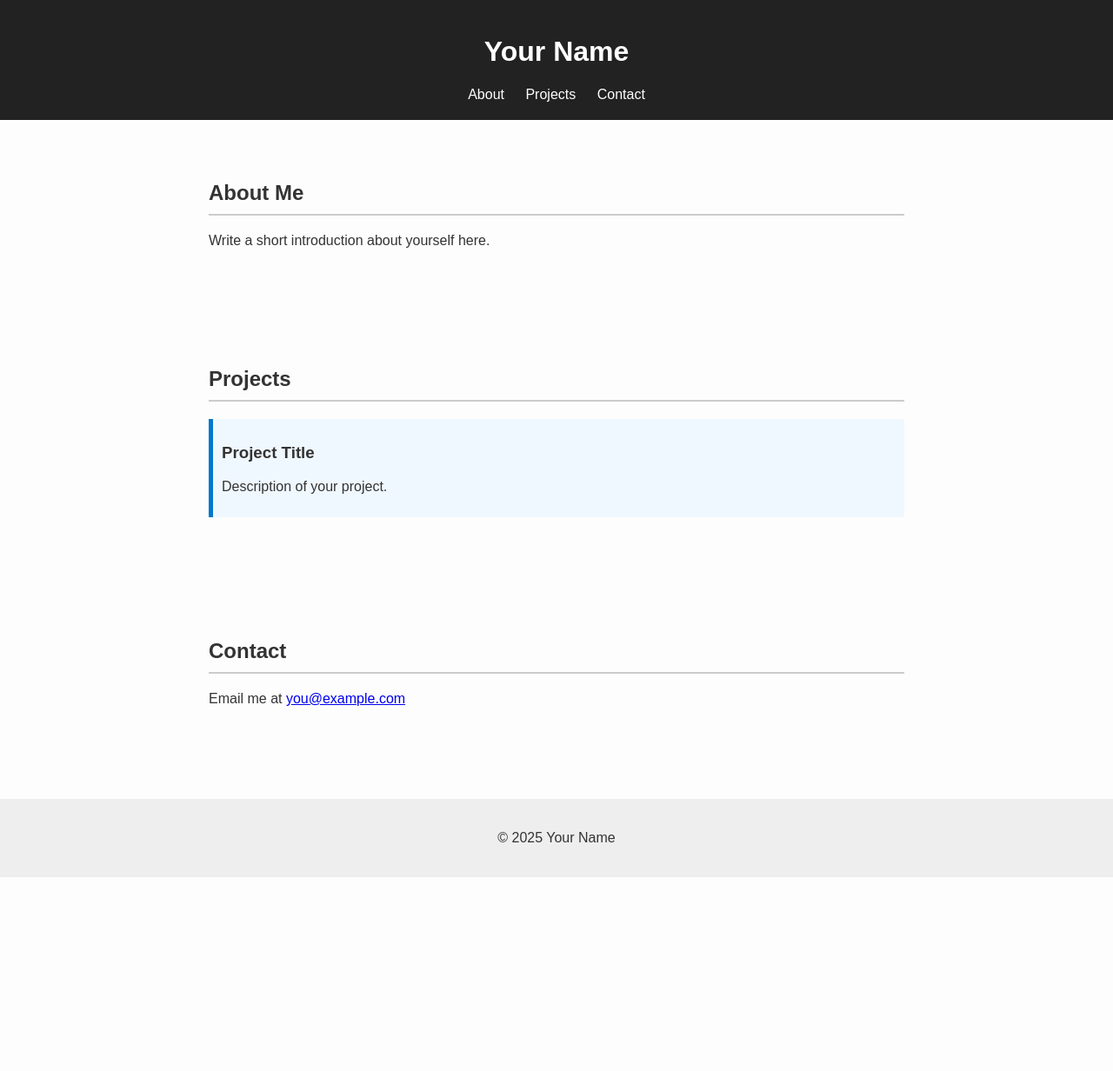
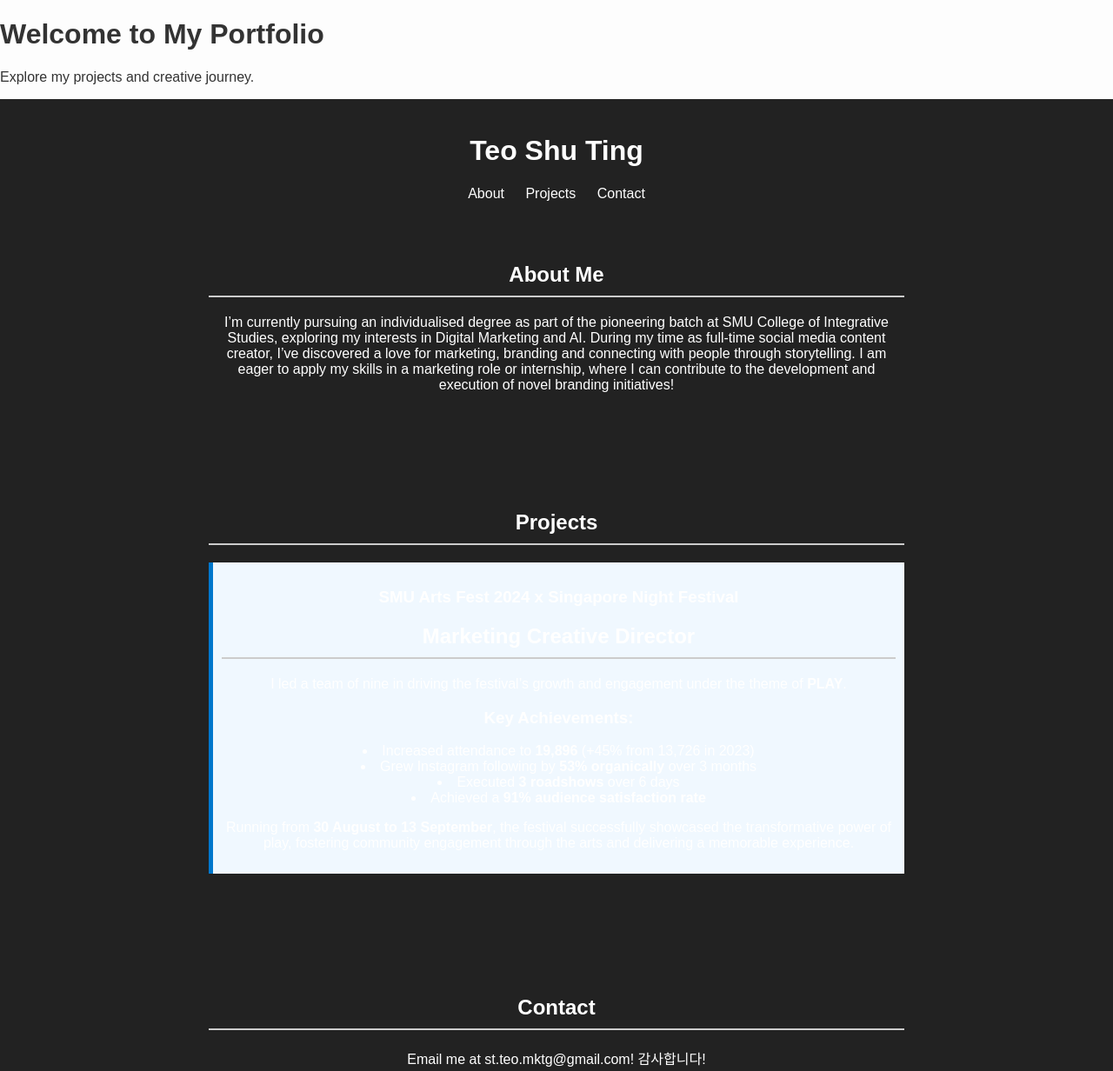
Before and after one commit to teoshuting/my-portfolio, a plain HTML site: page index.html in a window 1280 px wide. Shown: the top 1232 px of the page at 87% size. Before the commit the page ends 1009 px from the top, so only its background shows below. Drawn offline with Linux system fonts and the light colour scheme.

Commit message:
Update index.html

```diff
--- a/index.html
+++ b/index.html
@@ -1,43 +1,78 @@
 <!DOCTYPE html>
 <html lang="en">
 <head>
-  <meta charset="UTF-8" />
-  <meta name="viewport" content="width=device-width, initial-scale=1.0" />
+  <meta charset="UTF-8">
   <title>My Portfolio</title>
-  <link rel="stylesheet" href="style.css" />
+  <link href="https://fonts.googleapis.com/css2?family=Poppins&display=swap" rel="stylesheet">
+  <link rel="stylesheet" href="style.css">
 </head>
 <body>
+  <div class="background">
+    <div class="content">
+      <h1>Welcome to My Portfolio</h1>
+      <p>Explore my projects and creative journey.</p>
+    </div>
+  </div>
+</body>
+</html>
+
 
   <header>
-    <h1>Your Name</h1>
+    <h1>Teo Shu Ting</h1>
     <nav>
       <a href="#about">About</a>
       <a href="#projects">Projects</a>
       <a href="#contact">Contact</a>
     </nav>
-  </header>
+
 
   <section id="about">
     <h2>About Me</h2>
-    <p>Write a short introduction about yourself here.</p>
+    <p>I’m currently pursuing an individualised
+        degree as part of the pioneering batch at SMU
+        College of Integrative Studies, exploring my
+        interests in Digital Marketing and AI. During my time as full-time social media
+        content creator, I’ve discovered a love for
+        marketing, branding and connecting with
+        people through storytelling. I am eager to apply my skills in a marketing
+        role or internship, where I can contribute to
+        the development and execution of novel
+        branding initiatives!</p>
   </section>
 
   <section id="projects">
     <h2>Projects</h2>
     <div class="project">
-      <h3>Project Title</h3>
-      <p>Description of your project.</p>
+      <h3>SMU Arts Fest 2024 x Singapore Night Festival</h3>
+      <p><h2>Marketing Creative Director</h2>
+
+        <p>
+          I led a team of nine in driving the festival’s growth and engagement under the theme of <strong>PLAY</strong>.
+        </p>
+
+        <h3>Key Achievements:</h3>
+          <li> Increased attendance to <strong>19,896</strong> (+45% from 13,726 in 2023)</li>
+          <li> Grew Instagram following by <strong>53% organically</strong> over 3 months</li>
+          <li> Executed <strong>3 roadshows</strong> over 6 days</li>
+          <li> Achieved a <strong>91% audience satisfaction rate</strong></li>
+        </ul>
+
+        <p>
+          Running from <strong>30 August to 13 September</strong>, the festival successfully showcased the transformative power of play,
+          fostering community engagement through the arts and delivering a memorable experience.
+        </p>
+        </p>
     </div>
     <!-- Add more projects as needed -->
   </section>
 
   <section id="contact">
     <h2>Contact</h2>
-    <p>Email me at <a href="mailto:you@example.com">you@example.com</a></p>
+    <p>Email me at <a href="st.teo.mktg@gmail.com"></a> st.teo.mktg@gmail.com! 감사합니다! </a></p>
   </section>
 
   <footer>
-    <p>© 2025 Your Name</p>
+    <p>© 2025 Teo Shu Ting</p>
   </footer>
 
   <script src="script.js"></script>
```
